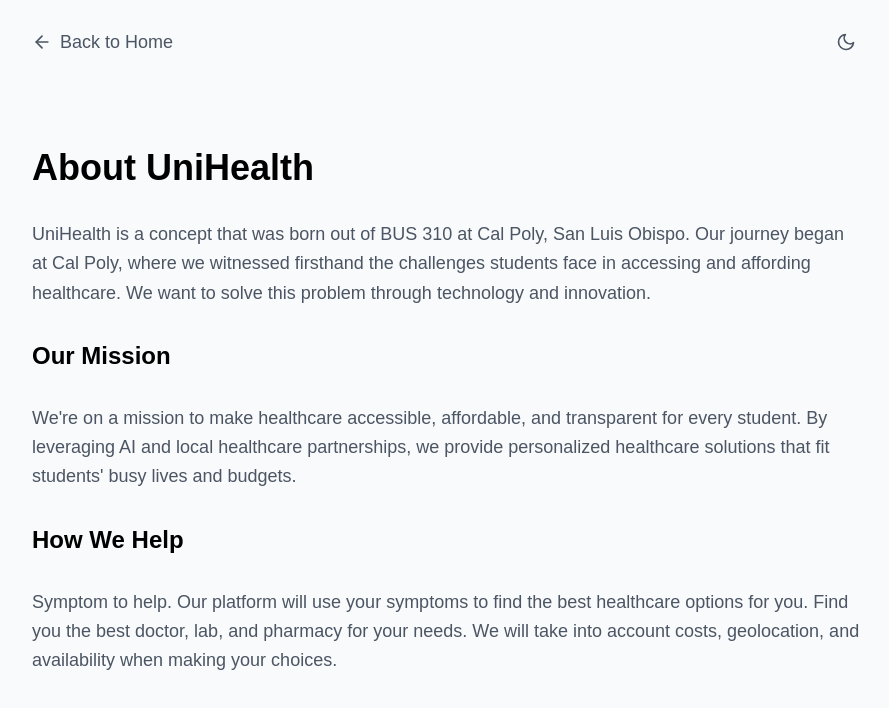
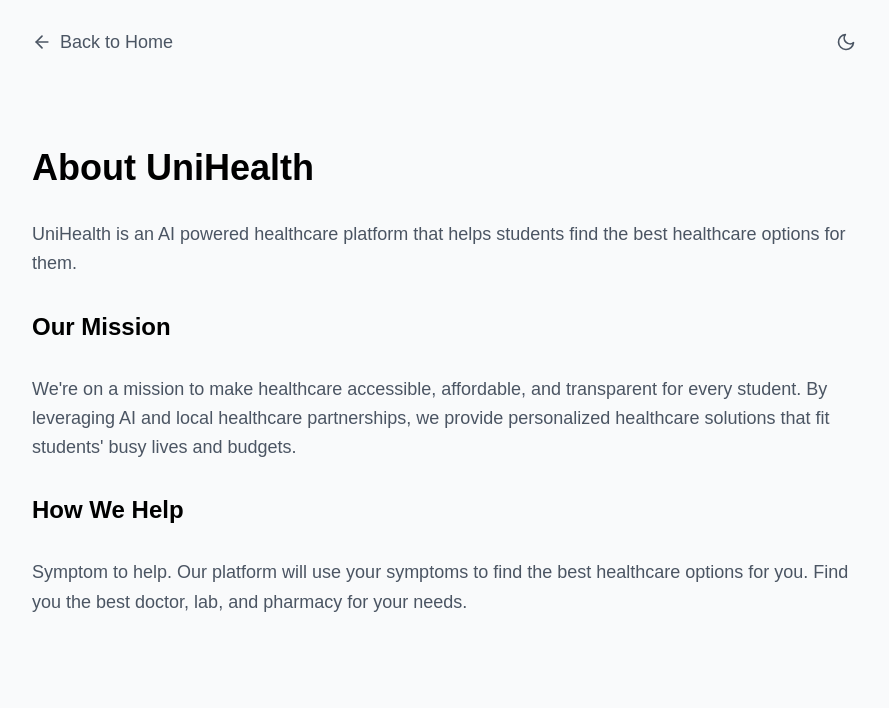
Before and after one commit to rishiguptagit/unihealth, a Next.js app: page /about in a window 1280 px wide. Shown: the top 708 px of the page, without its empty margins (192-1081 px from the left). Built offline with nearby package versions, Linux system fonts and the light colour scheme.

Commit message:
updated about page

```diff
--- a/app/about/page.tsx
+++ b/app/about/page.tsx
@@ -33,8 +33,7 @@
           <h1 className="text-4xl font-bold text-black dark:text-white mb-6">About UniHealth</h1>
 
           <p className="text-lg leading-relaxed">
-            UniHealth is a concept that was born out of BUS 310 at Cal Poly, San Luis Obispo. Our journey began at Cal Poly, where we witnessed firsthand the challenges students face in
-            accessing and affording healthcare. We want to solve this problem through technology and innovation.
+            UniHealth is an AI powered healthcare platform that helps students find the best healthcare options for them.
           </p>
 
           <h2 className="text-2xl font-semibold text-black dark:text-white mt-8 mb-4">Our Mission</h2>
@@ -47,7 +46,7 @@
           <h2 className="text-2xl font-semibold text-black dark:text-white mt-8 mb-4">How We Help</h2>
           <p className="text-lg leading-relaxed">
             Symptom to help. Our platform will use your symptoms to find the best healthcare options for you.
-            Find you the best doctor, lab, and pharmacy for your needs. We will take into account costs, geolocation, and availability when making your choices.
+            Find you the best doctor, lab, and pharmacy for your needs.
           </p>
         </div>
       </main>
```
